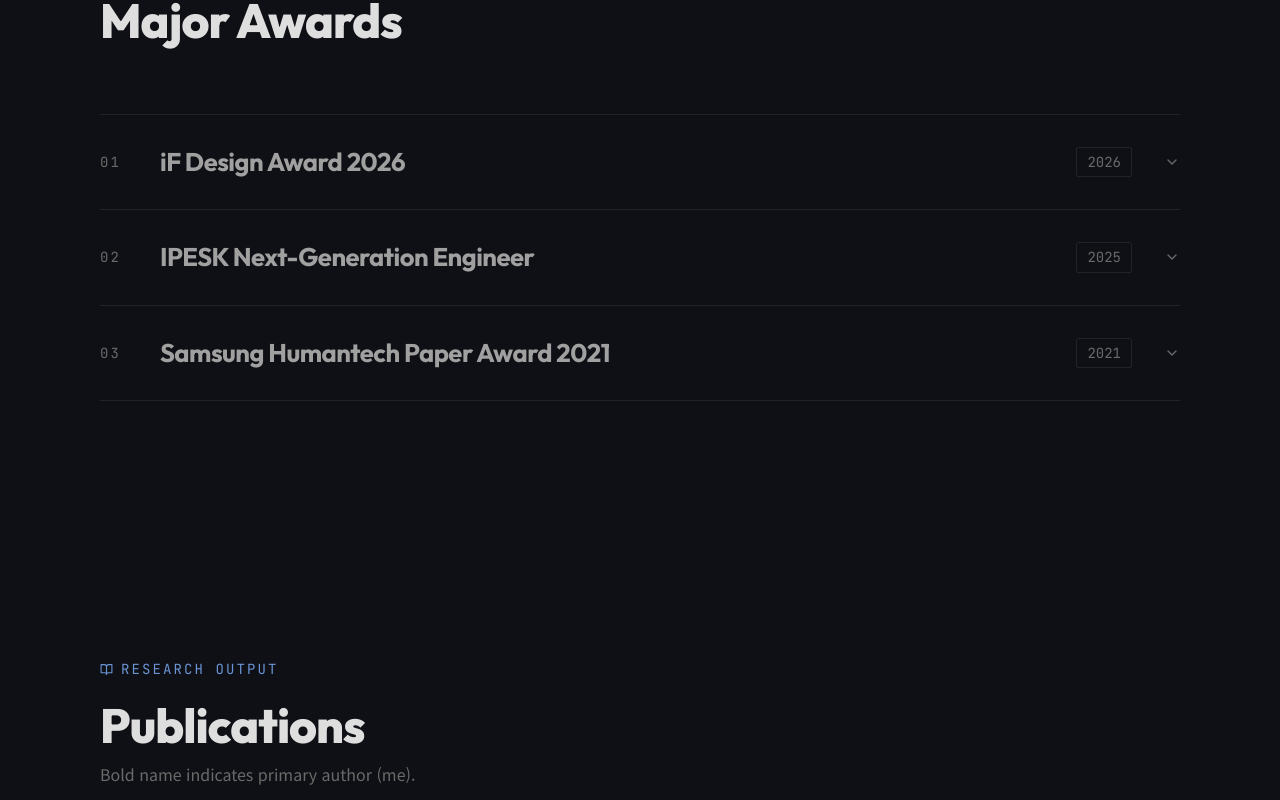
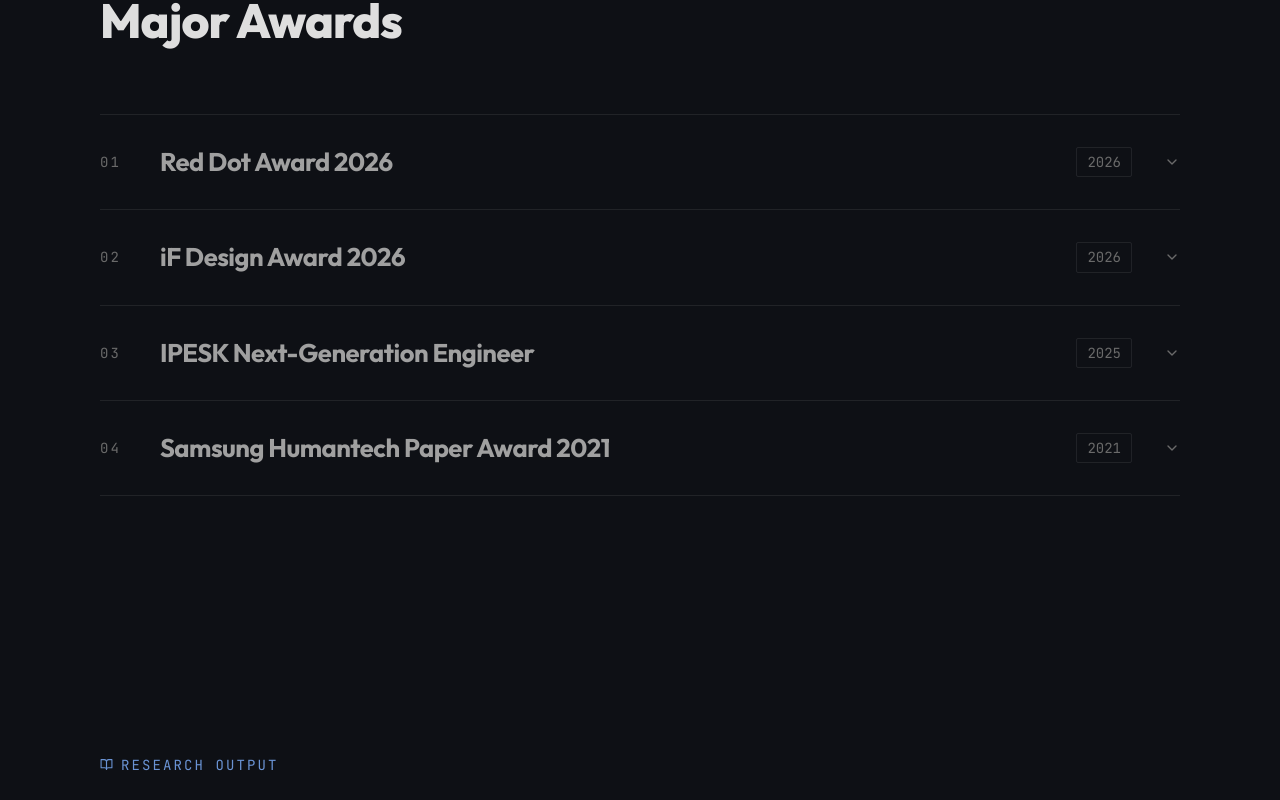
Before and after one commit to ksiwon/siwon-atelier, a React (Vite) app: page / in a window 1280 px wide. Shown: the part 1804-2604 px from the top of the page. Built offline with nearby package versions, Linux system fonts and the light colour scheme.

Commit message:
red dot award

```diff
--- a/src/data/awards.ts
+++ b/src/data/awards.ts
@@ -17,8 +17,22 @@
 
 export const awards: Award[] = [
   {
+    id: 'reddot-2026',
+    index: '01',
+    name: 'Red Dot Award 2026',
+    year: '2026',
+    org: 'Red Dot GmbH & Co. KG',
+    project: 'STAT — AI Agent for the Medical Golden Hour',
+    description:
+      "STAT is an AI Agent system that closes the golden hour gap by transforming untrained bystanders into confident first responders. It analyzes the patient in real time and delivers step-by-step multimodal guidance, while simultaneously streaming live situation data to incoming paramedics, ensuring precise medical action from the moment of incident to professional handover.",
+    tags: ['AI Agent', 'Emergency Response', 'Multimodal', 'UX/UI'],
+    accentColor: '#ff2d2d',
+    image: '/stat.png',
+    link: 'https://www.red-dot.org/',
+  },
+  {
     id: 'if-2026',
-    index: '01',
+    index: '02',
     name: 'iF Design Award 2026',
     year: '2026',
     org: 'iF International Forum Design GmbH',
@@ -32,7 +46,7 @@
   },
   {
     id: 'ipesk-2025',
-    index: '02',
+    index: '03',
     name: 'IPESK Next-Generation Engineer',
     year: '2025',
     org: 'Institute for Promotion of Engineering and Science of Korea (IPESK)',
@@ -46,7 +60,7 @@
   },
   {
     id: 'humantech-2021',
-    index: '03',
+    index: '04',
     name: 'Samsung Humantech Paper Award 2021',
     year: '2021',
     org: 'Samsung Electronics',
```
Also changed, not shown: .claude/launch.json (added), public/stat.png (added).
